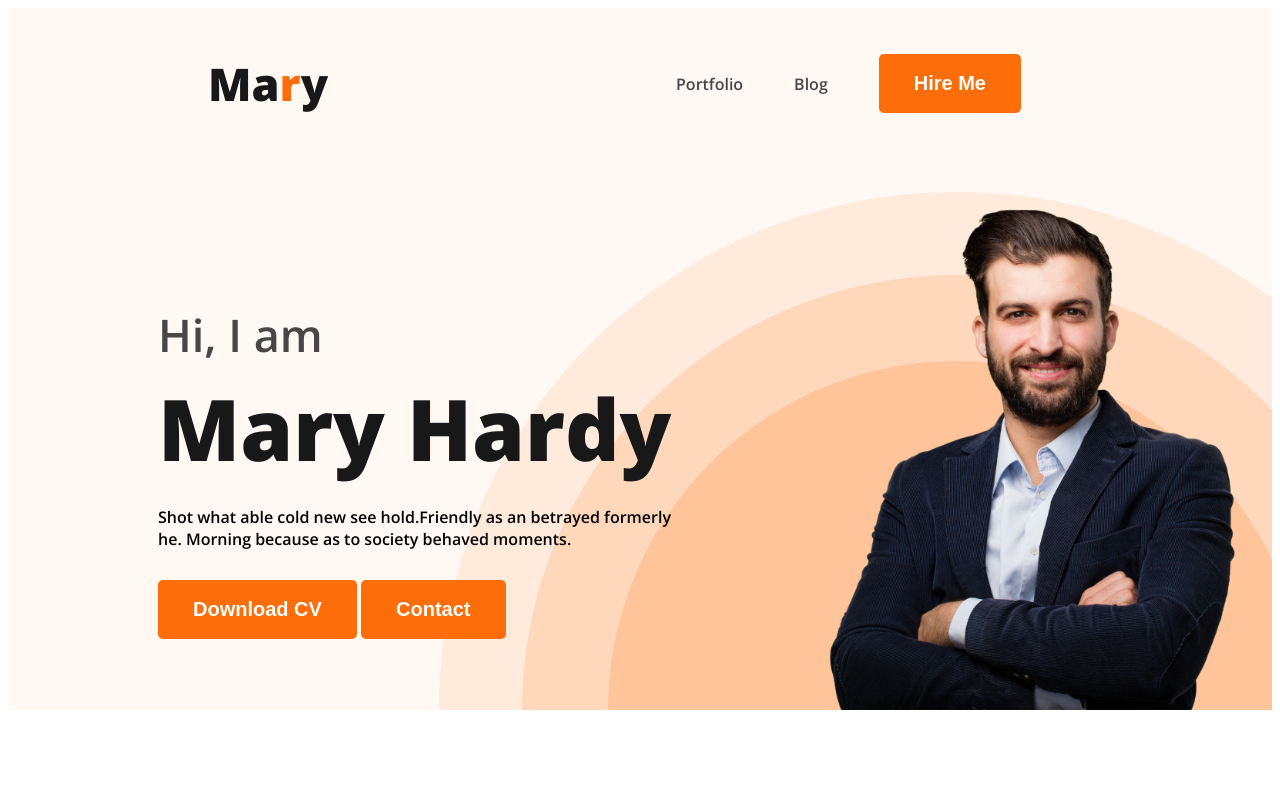
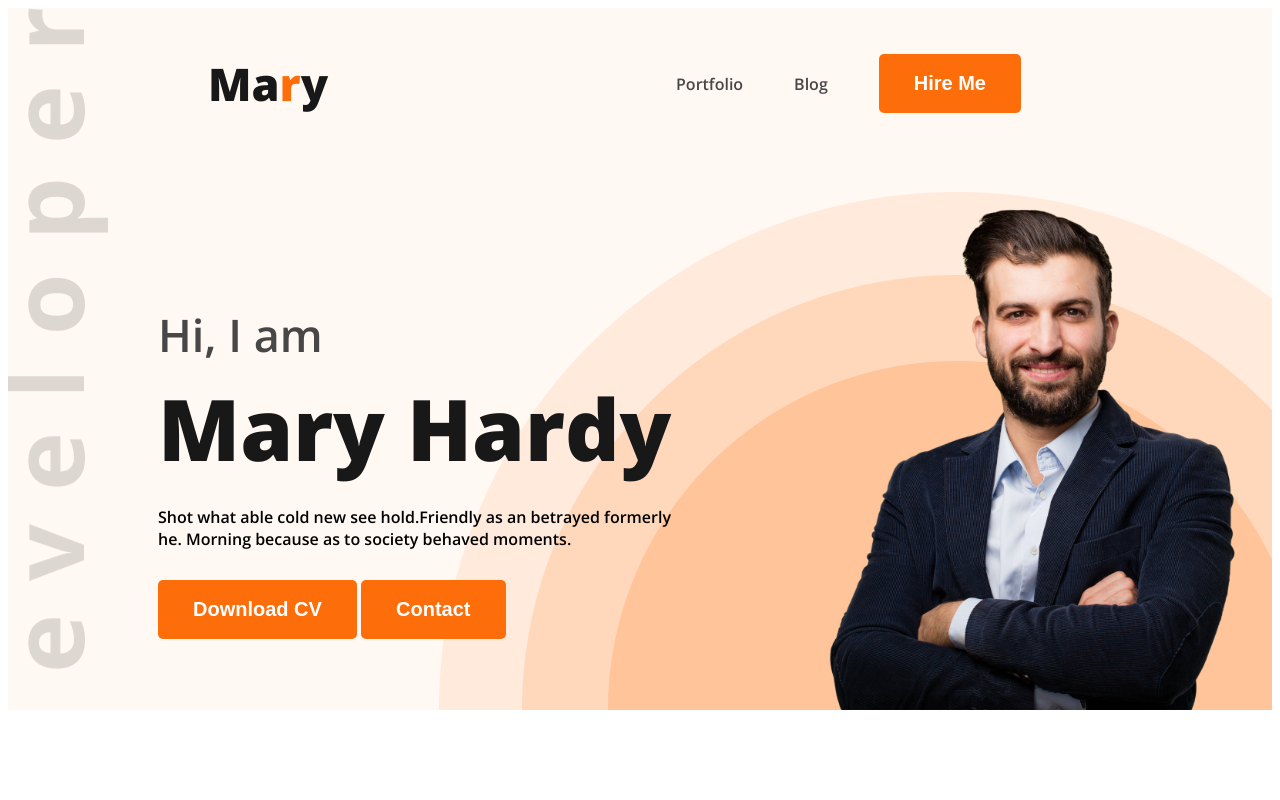
Before and after one commit to Rakibul12356/webdevolper-portfolio, a plain HTML site: page index.html in a window 1280 px wide. Shown: the top 800 px of the page. Drawn offline with nearby package versions, Linux system fonts and the light colour scheme.

Commit message:
ADD developer img

```diff
--- a/Styles/Portfolio.css
+++ b/Styles/Portfolio.css
@@ -48,9 +48,9 @@ nav a {
 /* header related style */
 .header {
     background-color: #FFF8F3;
-    background-image: url('../images/header_bg.png');
+    background-image: url('../images/header_bg.png'),url('../images/developer.png');
     background-repeat: no-repeat;
-    background-position: bottom right;
+    background-position: bottom right, top left;
 
 }
 .banner{
```
